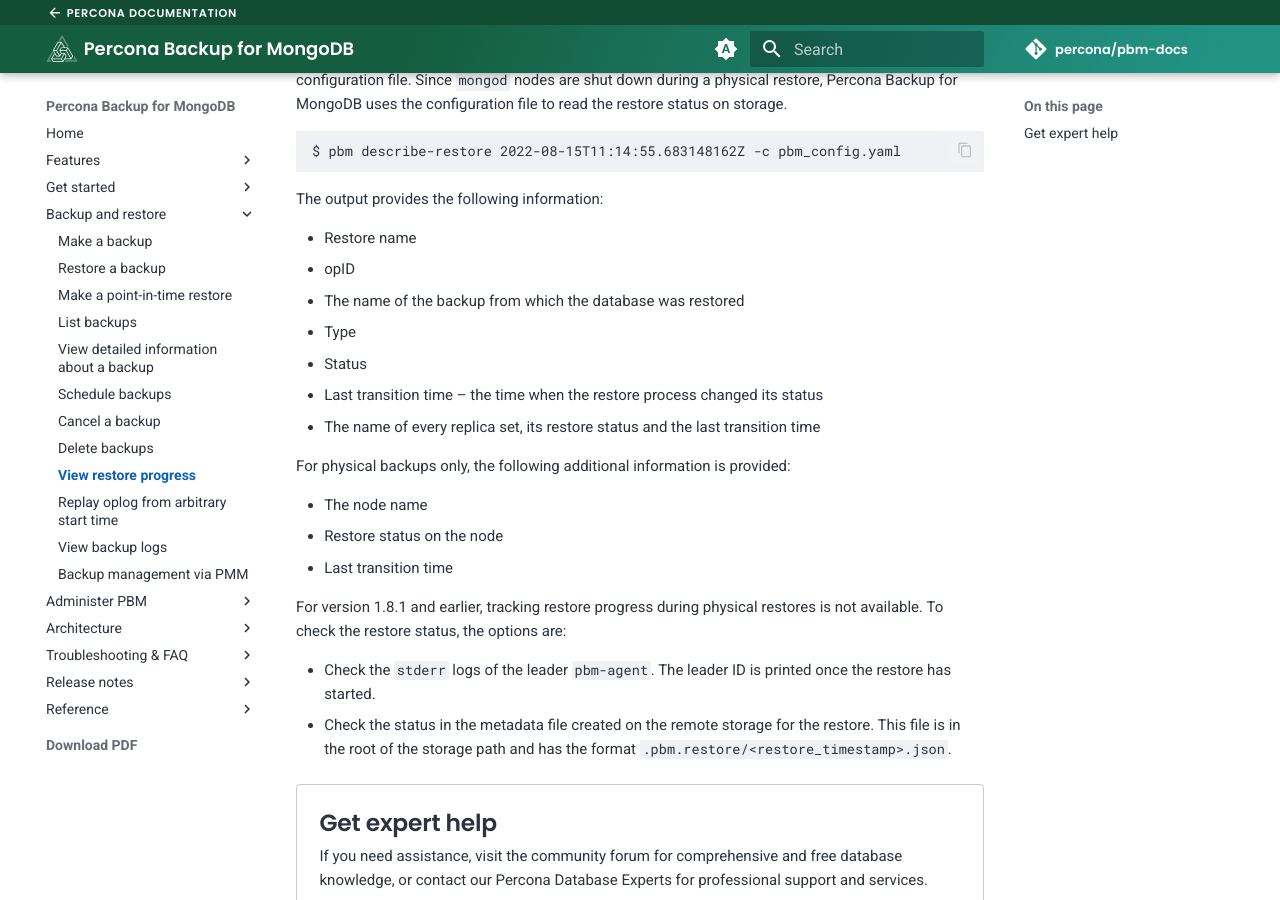
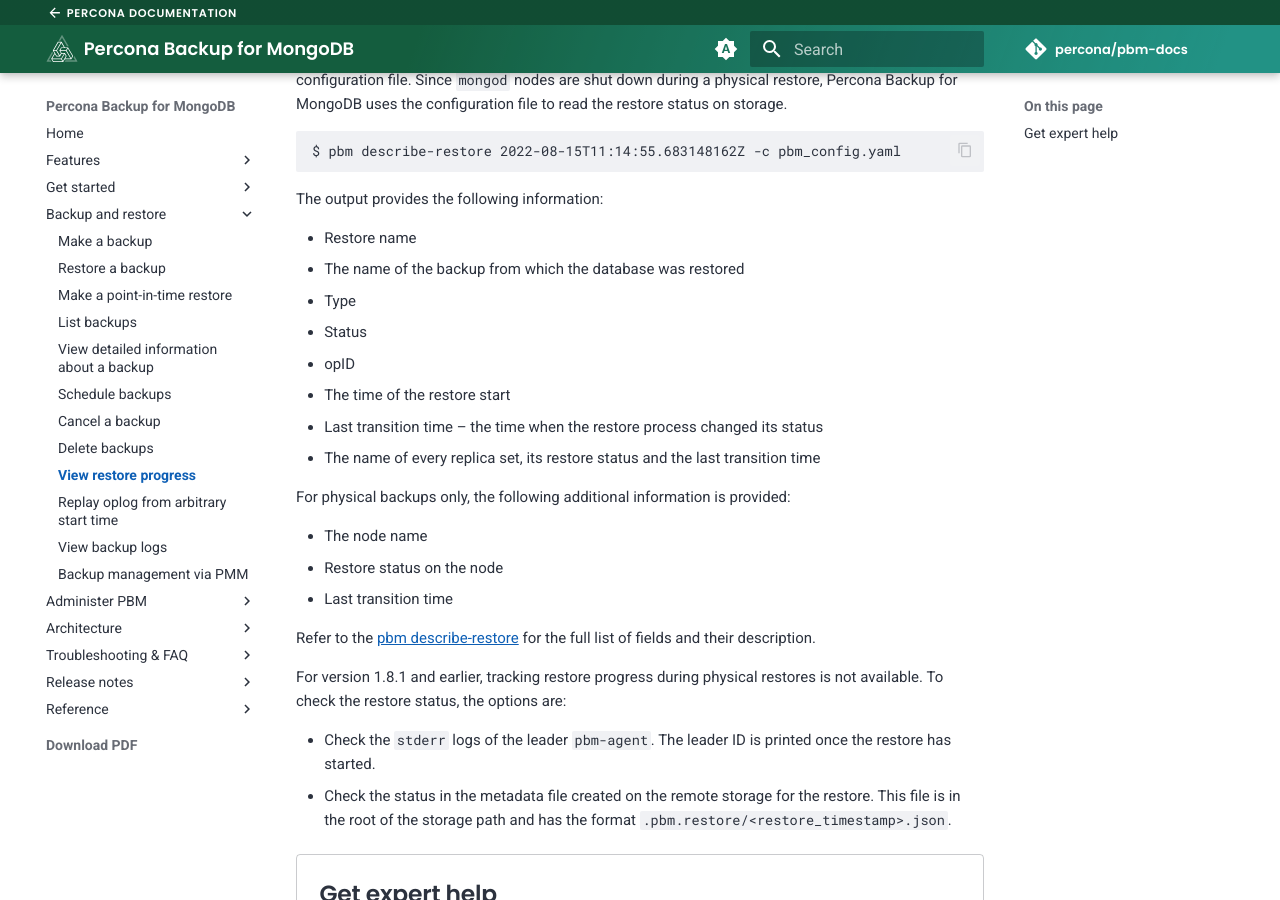
Before and after one commit to percona/pbm-docs, an MkDocs documentation site: the page built from docs/usage/restore-progress.md, in a window 1280 px wide and 900 px high, scrolled down 273 px. Built offline with MkDocs 1.6.1 and Material for MkDocs 9.7.7, drawn with Linux system fonts in a browser that asks for light colours; nearby versions of some CDN libraries; comment, search, counter and statistics services are not loaded.

Commit message:
PBM-1337 Added link to the output from the Track restore progress page
docs/usage/restore-progress.md

```diff
--- a/docs/usage/restore-progress.md
+++ b/docs/usage/restore-progress.md
@@ -12,13 +12,14 @@
 
 The output provides the following information:
 
-* Restore name
-* opID
-* The name of the backup from which the database was restored
-* Type
-* Status
-* Last transition time – the time when the restore process changed its status
-* The name of every replica set, its restore status and the last transition time
+-  Restore name
+-  The name of the backup from which the database was restored
+-  Type
+-  Status
+-  opID
+-  The time of the restore start
+-  Last transition time – the time when the restore process changed its status
+-  The name of every replica set, its restore status and the last transition time
 
 For physical backups only, the following additional information is provided:
 
@@ -26,6 +27,8 @@
 - Restore status on the node
 - Last transition time
 
+Refer to the [pbm describe-restore](../reference/pbm-commands.md#output_1) for the full list of fields and their description.
+
 For version 1.8.1 and earlier, tracking restore progress during physical restores is not available. To check the restore status, the options are:
 
 - Check the `stderr` logs of the leader `pbm-agent`. The leader ID is printed once the restore has started.
```
